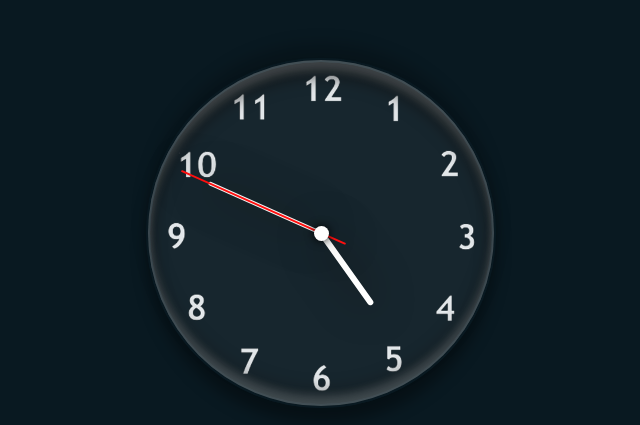
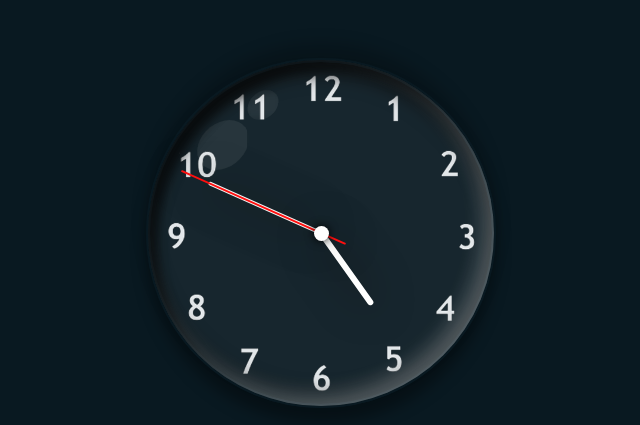
Before and after one commit to crisouzath/relogio, a plain HTML site: page index.html in a window 1280 px wide. Shown: the part 128-553 px from the top of the page, without its empty margins (319-959 px from the left). Drawn offline with Linux system fonts and the light colour scheme.

Commit message:
Update style.css
Melhorando o CSS da class vidro

```diff
--- a/style.css
+++ b/style.css
@@ -87,9 +87,34 @@ body {
     background-color: rgba(255, 255, 255, 0.06);
     border-radius: 50%;
     backdrop-filter: blur(0.7px);
-    box-shadow:
-        inset 0 -10px 10px rgba(255, 255, 255, 0.192),
-        inset 0 10px 10px rgba(255, 255, 255, 0.192);
+    box-shadow: inset 10px 10px 10px rgba(0, 0, 0, 0.5),
+                inset -10px -10px 20px rgba(255, 255, 255, 0.267);
+}
+
+.vidro::before{
+    content:'';
+    width: 50px;
+    height: 50px;
+    position: absolute;
+    background-color: rgba(255, 255, 255, 0.007);
+    top: 60px;
+    left: 50px;
+    border-radius: 50%;
+    transform: skew(-15deg);
+    backdrop-filter: blur(0.7px);
+}
+
+.vidro::after{
+    content:'';
+    width: 30px;
+    height: 30px;
+    position: absolute;
+    background-color: rgba(255, 255, 255, 0.007);
+    top: 30px;
+    left: 100px;
+    border-radius: 50%;
+    transform: skew(-15deg);
+    backdrop-filter: blur(5px);
 }
 
 p{
```
